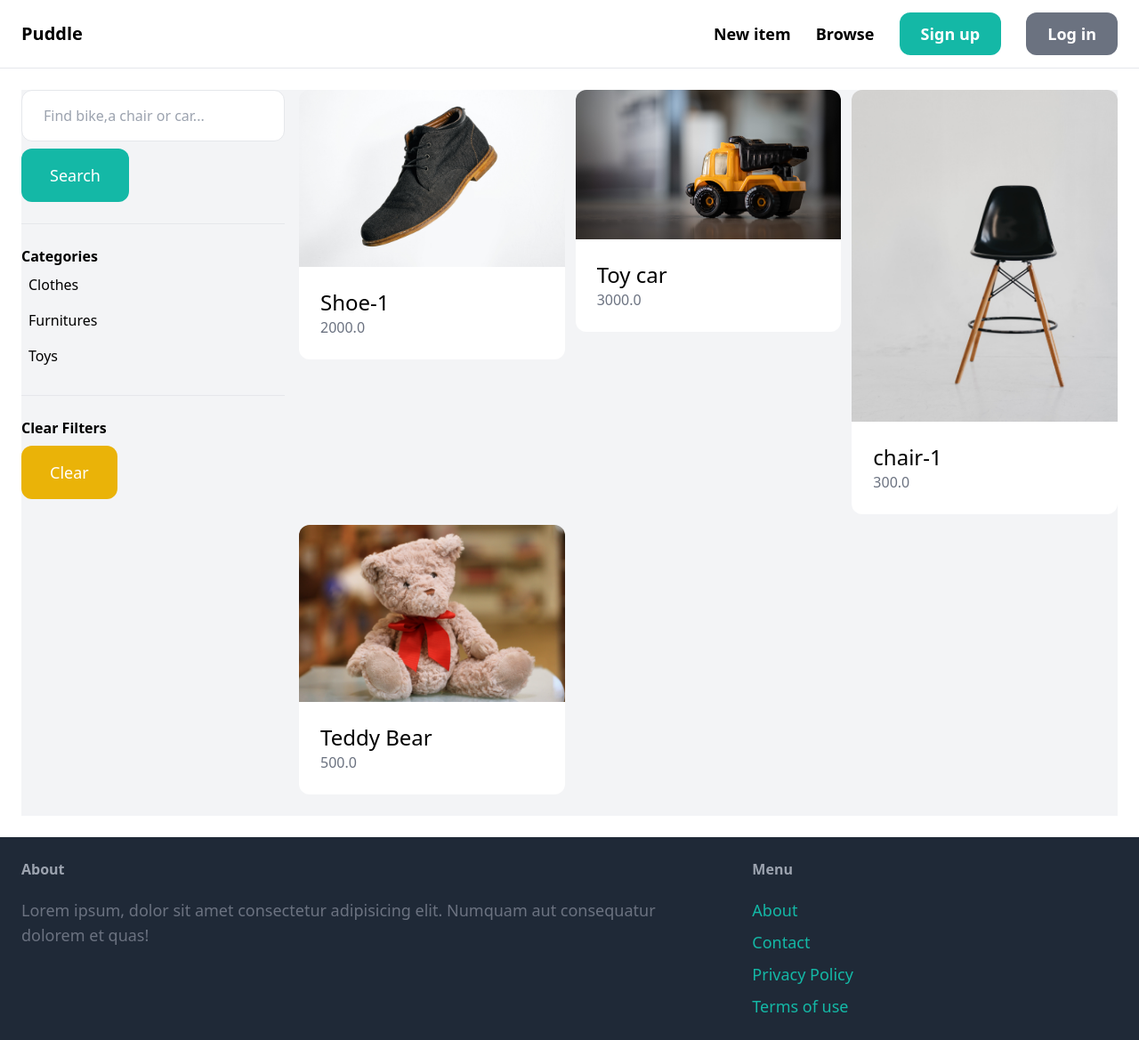
After one commit to abhishekghimire40/Django_MarketPlace, a Django app: page /items/ in a window 1280 px wide. The commit adds this page. Shown: the whole page at 89% size. Run offline with Django 4.2, Linux system fonts and the light colour scheme; data comes from the database, SQL or seed files in the repository; some libraries are stand-ins or nearby versions.

Commit message:
added search as well as filter functionality to browse items efficiently

```diff
--- a/core/templates/core/base.html
+++ b/core/templates/core/base.html
@@ -17,7 +17,8 @@
       <div class="space-x-6">
         <a href="{% url 'item:new' %}"
            class="text-lg font-semibold hover:text-gray-500">New item</a>
-        <a href="#" class="text-lg font-semibold hover:text-gray-500">Browse</a>
+        <a href="{% url 'item:items' %}"
+           class="text-lg font-semibold hover:text-gray-500">Browse</a>
         {% if request.user.is_authenticated %}
           <a href="#"
              class="px-6 py-3 text-lg font-semibold bg-teal-500 text-white rounded-xl hover:bg-teal-700">Inbox</a>
--- /dev/null
+++ b/item/templates/item/items.html
@@ -0,0 +1,52 @@
+{% extends "core/base.html" %}
+{% block title %}
+  Items
+{% endblock title %}
+{% block content %}
+  <div class="pb-6 grid grid-cols-4 gap-4 bg-gray-100">
+    <div class="col-span-1">
+      <form action="{% url 'item:items' %}" method="get">
+        <input name="query"
+               class="w-full py-4 px-6 border rounded-xl"
+               type="text"
+               value="{{ query }}"
+               placeholder="Find bike,a chair or car...">
+        <button class="mt-2 py-4 px-8 text-lg bg-teal-500 text-white rounded-xl">Search</button>
+      </form>
+      <hr class="my-6">
+      <p class="font-semibold">Categories</p>
+      <ul>
+        {% for category in categories %}
+          <li id={{ category.id }} data-id={{ category_id }} class="py-2 px-2 rounded-xl{% if category_id == category.id %} bg-gray-200{% endif %}">
+            <a href="{% url 'item:items' %}?query={{ query }}&category={{ category.id }}">{{ category.name }}</a>
+          </li>
+        {% endfor %}
+      </ul>
+      <hr class="my-6">
+      <p class="font-semibold">Clear Filters</p>
+      <ul>
+        <li>
+          <a href="{% url 'item:items' %}"
+             class="mt-2 py-4 px-8 inline-block bg-yellow-500 text-lg rounded-xl text-white">Clear</a>
+        </li>
+      </ul>
+    </div>
+    <div class="col-span-3">
+      <div class="grid grid-cols-3 gap-3">
+        {% for item in items %}
+          <div>
+            <a href="{% url 'item:detail' item.id %}">
+              <div>
+                <img src="{{ item.image.url }}" alt="{{ item.name }}" class="rounded-t-xl">
+              </div>
+              <div class="p-6 bg-white rounded-b-xl">
+                <h2 class="text-2xl">{{ item.name }}</h2>
+                <p class="text-gray-500">{{ item.price }}</p>
+              </div>
+            </a>
+          </div>
+        {% endfor %}
+      </div>
+    </div>
+  </div>
+{% endblock content %}
--- a/item/urls.py
+++ b/item/urls.py
@@ -4,6 +4,7 @@ from . import views
 app_name = "item"
 
 urlpatterns = [
+    path("", views.items, name="items"),
     path("new/", views.new, name="new"),
     path("<int:pk>/", views.detail, name="detail"),
     path("<int:pk>/delete/", views.delete, name="delete"),
--- a/item/views.py
+++ b/item/views.py
@@ -1,10 +1,38 @@
 from django.contrib.auth.decorators import login_required
 from django.shortcuts import render, get_object_or_404, redirect
-from .models import Item
+from django.db.models import Q
+from .models import Item, Category
 from .forms import NewItemForm, EditItemForm
 
 
 # Create your views here.
+
+
+def items(request):
+    query = request.GET.get("query", "")
+    category_id = request.GET.get("category", 0)
+    items = Item.objects.filter(is_sold=False)
+    categories = Category.objects.all()
+
+    if category_id:
+        items = items.filter(category_id=category_id)
+
+    if query:
+        # if you want to filter using multiple columns then you should use 'Q'  for it
+        items = items.filter(Q(name__icontains=query) | Q(description__icontains=query))
+
+    return render(
+        request,
+        "item/items.html",
+        {
+            "items": items,
+            "query": query,
+            "categories": categories,
+            "category_id": int(category_id),
+        },
+    )
+
+
 # view to display detail of a single item
 # also we need second param pk as we need to find the single item
 def detail(request, pk):
```
